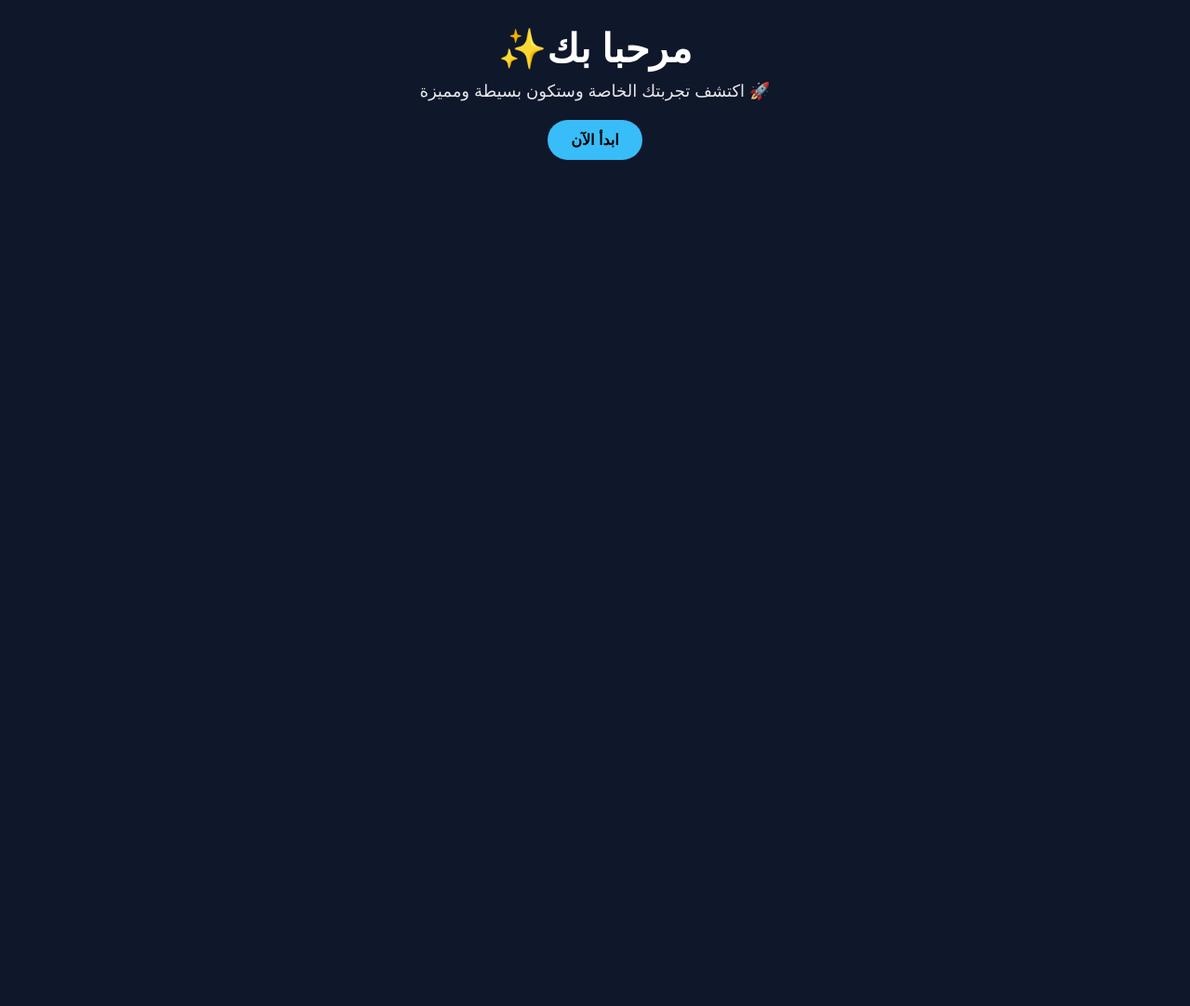
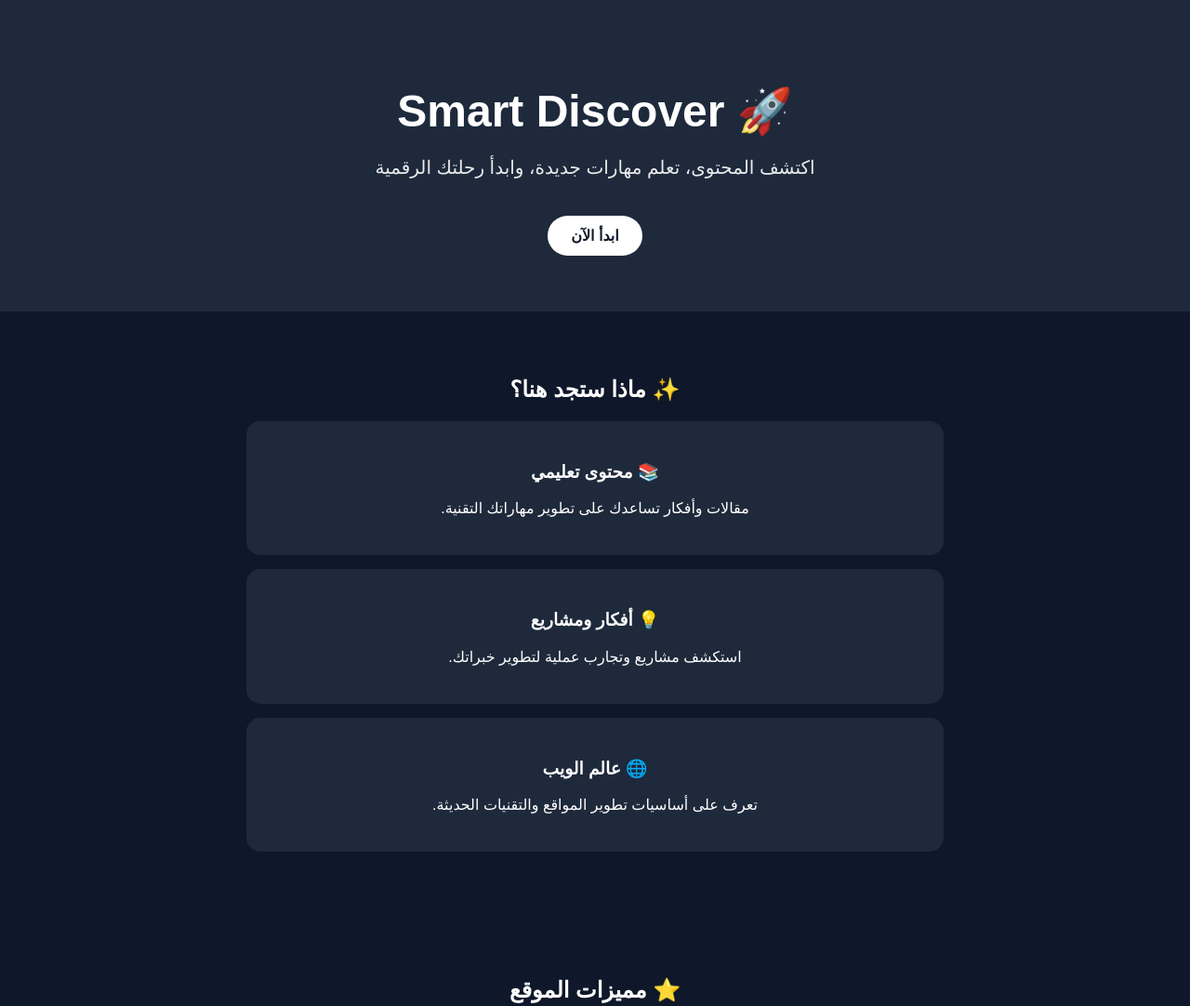
Before and after one commit to Abdualrhma/my-first-site, a plain HTML site: page index.html in a window 1280 px wide. Shown: the top 1082 px of the page at 93% size. Before the commit the page ends 800 px from the top, so only its background shows below. Drawn offline with Linux system fonts and the light colour scheme.

Commit message:
Update index.html

```diff
--- a/index.html
+++ b/index.html
@@ -1,27 +1,111 @@
+<!DOCTYPE html>
+<html lang="ar" dir="rtl">
+<head>
+<meta charset="UTF-8">
+<meta name="viewport" content="width=device-width, initial-scale=1.0">
+<title>Smart Discover</title>
 
-<!DOCTYPE html>
-<html lang="ar">
-<head>
-  <meta charset="UTF-8">
-  <title>موقعي</title>
+<style>
+body{
+    margin:0;
+    font-family:Arial,sans-serif;
+    background:#0f172a;
+    color:white;
+    text-align:center;
+}
+
+header{
+    background:#1e293b;
+    padding:60px 20px;
+}
+
+header h1{
+    font-size:48px;
+    margin-bottom:10px;
+}
+
+header p{
+    font-size:20px;
+    opacity:.9;
+}
+
+.btn{
+    display:inline-block;
+    margin-top:20px;
+    padding:12px 25px;
+    background:white;
+    color:#0f172a;
+    text-decoration:none;
+    border-radius:30px;
+    font-weight:bold;
+}
+
+section{
+    padding:50px 20px;
+}
+
+.card{
+    background:#1e293b;
+    margin:15px auto;
+    max-width:700px;
+    padding:25px;
+    border-radius:15px;
+}
+
+footer{
+    background:#1e293b;
+    padding:20px;
+    margin-top:30px;
+}
+</style>
 </head>
 
-<body style="margin:0; font-family:Arial; background:#0f172a; color:white; text-align:center;">
+<body>
 
-<h1 style="font-size:42px; margin-bottom:10px;">
-  ✨مرحبا بك
-</h1>
+<header>
+    <h1>🚀 Smart Discover</h1>
+    <p>اكتشف المحتوى، تعلم مهارات جديدة، وابدأ رحلتك الرقمية</p>
+    <a href="#services" class="btn">ابدأ الآن</a>
+</header>
 
-<p style="font-size:18px; opacity:0.9; max-width:600px; margin:auto;">
-  اكتشف تجربتك الخاصة وستكون بسيطة ومميزة 🚀
-</p>
+<section id="services">
+    <h2>✨ ماذا ستجد هنا؟</h2>
 
-<button onclick="alert('أهلاً بك 🎉')"
-  style="margin-top:20px; padding:12px 25px; font-size:16px;
-  border:none; border-radius:25px; cursor:pointer;
-  background:#38bdf8; color:black; font-weight:bold;">
-  ابدأ الآن
-</button>
+    <div class="card">
+        <h3>📚 محتوى تعليمي</h3>
+        <p>مقالات وأفكار تساعدك على تطوير مهاراتك التقنية.</p>
+    </div>
+
+    <div class="card">
+        <h3>💡 أفكار ومشاريع</h3>
+        <p>استكشف مشاريع وتجارب عملية لتطوير خبراتك.</p>
+    </div>
+
+    <div class="card">
+        <h3>🌐 عالم الويب</h3>
+        <p>تعرف على أساسيات تطوير المواقع والتقنيات الحديثة.</p>
+    </div>
+</section>
+
+<section>
+    <h2>⭐ مميزات الموقع</h2>
+    <div class="card">
+        <p>✔ تصميم بسيط وأنيق</p>
+        <p>✔ متوافق مع الجوال</p>
+        <p>✔ سريع وسهل التصفح</p>
+    </div>
+</section>
+
+<section>
+    <h2>📞 تواصل</h2>
+    <div class="card">
+        <p>يسعدنا استقبال اقتراحاتكم وآرائكم.</p>
+    </div>
+</section>
+
+<footer>
+    <p>© 2026 Smart Discover</p>
+</footer>
 
 </body>
 </html>
```
